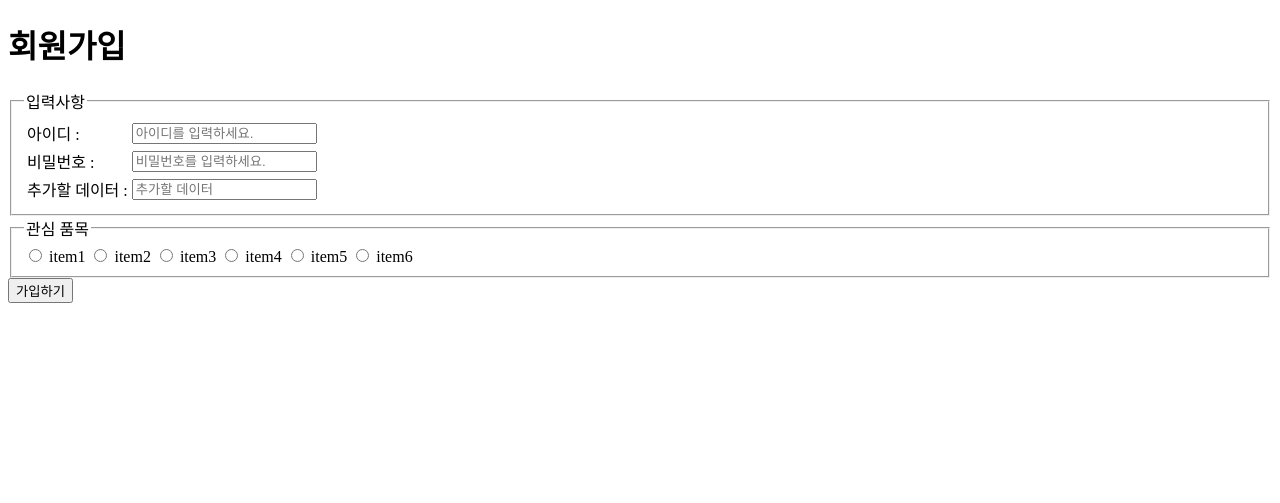
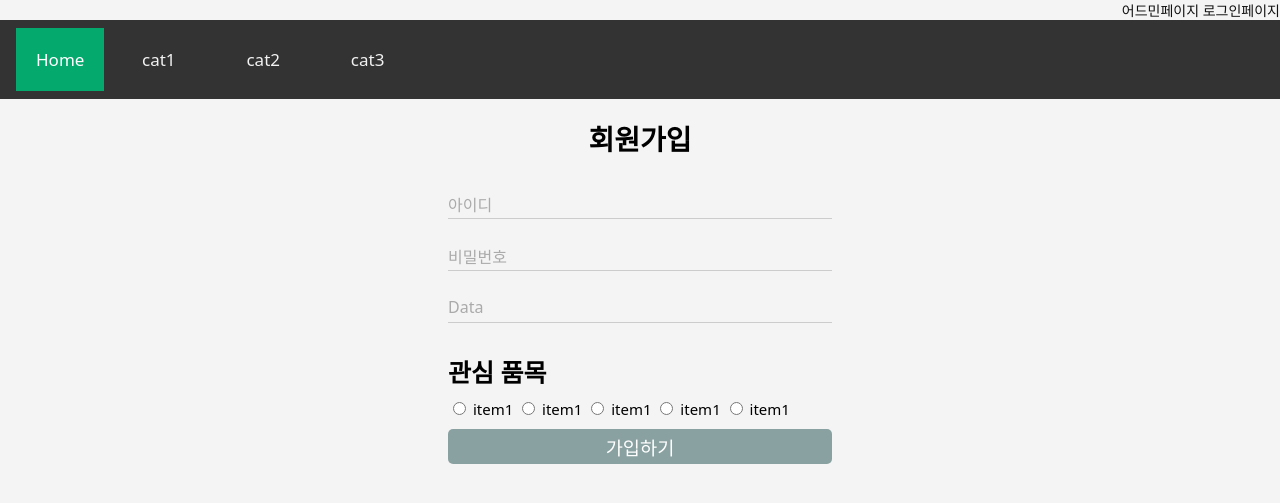
Before and after one commit to junseak1105/Webserver_Teamwork, a PHP site: page /register.php in a window 1280 px wide. Shown: the top 503 px of the page. Run offline with PHP 8.4, Linux system fonts and the light colour scheme; some libraries are stand-ins or nearby versions.

Commit message:
메인 페이지 최신게시글 수정/로그인,회원가입 프론트작업 및 nav 수정

```diff
--- a/css/style.css
+++ b/css/style.css
@@ -521,7 +521,21 @@ button.btn_qa_ans {
 .category_inputbox {
   padding: 10px;
 }
+
 /* nav_main.php 작성 */
+
+.index_head{
+  text-align: right;
+}
+.index_head a{
+  display: inline-block;
+  color: #111;
+  text-decoration: none;
+}
+
+.index_head a:hover {
+  color: #312dee;
+}
 .topnav {
   background-color: #333;
   font-size: 17px;
@@ -728,3 +720,141 @@ table.main_post td.main_post_title a{
   color: black;
   text-decoration: none;
 }
+
+
+/* 로그인 폼 */
+.login_header {
+  display: flex;
+  justify-content: center;
+}
+
+.login_inputbox {
+  display: flex;
+  justify-content: center;
+  position: relative;
+  margin: 10px 0;
+}
+
+.login_inputbox > input {
+  background: transparent;
+  border: none;
+  border-bottom: 1px solid #ccc;
+  padding: 20px 0px 5px 0px;
+  font-size: 14px;
+  width: 30%;
+}
+
+input::placeholder {
+  color: transparent;
+}
+
+input:placeholder-shown + label {
+  color: #aaa;
+  font-size:16px;
+  top:15px;
+}
+
+input:focus + label, label {
+  color:#8aa1a1;
+  font-size: 10pt;
+  pointer-events: none;
+  position: absolute;
+  left: 35%;
+  top: 0px;
+  transition: all 0.2s ease;
+  -webkit-transition: all 0.2s ease;
+  -moz-transition: all 0.2s ease;
+  -o-transition: all 0.2s ease;
+}
+
+input:focus, input:not(:placeholder-shown){
+  border-bottom: solid 1px #8aa1a1; outline:none;
+}
+
+.login_register {
+    text-align: right;
+    margin-right: 35%;
+    margin-top: 5px;
+}
+
+.login_register a {
+  text-decoration: none;
+  color: rgb(164, 164, 164);
+  font-size: 12pt;
+}
+
+.login_register a:hover {
+  color:black;
+}
+
+input.btn_login[type=submit]{
+  display: flex;
+  justify-content: center;
+  background-color: #8aa1a1;
+  border:none;
+  color:white;
+  border-radius: 5px;
+  width:30%;
+  height:35px;
+  font-size: 14pt;
+  margin: auto;
+  margin-top: 10px;
+}
+
+input.btn_login[type=submit]:hover {
+  background-color: #617575;
+}
+
+/* register.php */
+
+.register_header {
+  display: flex;
+  justify-content: center;
+}
+
+.register_inputbox {
+  display: flex;
+  justify-content: center;
+  position: relative;
+  margin: 10px 0;
+}
+
+.register_inputbox > input {
+  position: relative;
+  background: transparent;
+  border: none;
+  border-bottom: 1px solid #ccc;
+  padding: 20px 0px 5px 0px;
+  font-size: 14px;
+  width: 30%;
+  margin: auto;
+}
+
+input.btn_register[type=submit]{
+  display: flex;
+  justify-content: center;
+  background-color: #8aa1a1;
+  border:none;
+  color:white;
+  border-radius: 5px;
+  width:30%;
+  height:35px;
+  font-size: 14pt;
+  margin: auto;
+  margin-top: 10px;
+}
+
+.register_item {
+  width: 30%;
+  margin: auto;
+  margin-top: 30px;
+}
+
+.register_item b{
+  font-size: 25px;
+}
+
+.register_radiobox {
+  margin-top: 10px;
+  font-size: 15px;
+}
--- a/include/nav_main.php
+++ b/include/nav_main.php
@@ -1,8 +1,29 @@
 <nav>
+    <div class="index_head">
+        <a href="./admin_main.php">어드민페이지</a>
+        <a href="./Login.php">로그인페이지</a>
+    </div>
 <div class="topnav">
-    <a class="active" href="index.php">Home</a>
-    <a href="#news">cat1</a>
-    <a href="#contact">cat2</a>
-    <a href="#about">cat3</a>
+    <ul class="category">
+        <a class="active" href="index.php">Home</a>
+            <li class="category_news"> cat1
+                <ul class="category_news_item subitem">
+                    <li><a href="#news">news1</a></li>
+                    <li><a href="#news2">news2</a></li>
+                </ul>
+            </li>
+            <li class="category_contact"> cat2
+                <ul class="category_contact_item subitem">
+                    <li><a href="#news">contact1</a></li>
+                    <li><a href="#news2">contact2</a></li>
+                </ul>
+            </li>
+            <li class="category_about"> cat3
+                <ul class="category_about_item subitem">
+                  <li><a href="#news">about1</a></li>
+                  <li><a href="#news2">about2</a></li>
+                </ul>
+            </li>
+        </ul>
 </div>
 </nav>
--- a/register.php
+++ b/register.php
@@ -1,44 +1,38 @@
 <!DOCTYPE html>
 <html lang="en">
 <head>
+    <?php
+        include "include/head.php";
+    ?>
 </head>
 <body>
-    <form method="post" action="">
-        <h1> 회원가입 </h1>
-        <fieldset>
-            <legend> 입력사항 </legend>
-            <table>
-                <tr>
-                    <td>아이디 : </td>
-                    <td>
-                        <input type="text" name="user_id" placeholder="아이디를 입력하세요.">
-                    </td>
-                </tr>
-                <tr>
-                    <td>비밀번호 : </td>
-                    <td>
-                        <input type="text" name="user_pw" placeholder="비밀번호를 입력하세요.">
-                    </td>
-                </tr>
-                <tr>
-                    <td>추가할 데이터 : </td>
-                    <td>
-                        <input type="text" name="" placeholder="추가할 데이터">
-                    </td>
-                </tr>
-            </table>
-        </fieldset>
-        <fieldset>
-            <legend>관심 품목</legend>
+    <div>
+        <h1 class="register_header">회원가입</h1>
+        <form method="post" action="">
+            <div class="register_inputbox">
+                <input id="userID" type="text" name="userID" placeholder="아이디">
+                <label for="userID"> 아이디 </label>
+            </div>
+            <div class="register_inputbox">
+                <input id="userPW" type="password" name="userPW" placeholder="비밀번호">
+                <label for="userPW">비밀번호</label>
+            </div>
+            <div class="register_inputbox">
+                <input id="data" type="text" name="data" placeholder="data">
+                <label for="data">Data</label>
+            </div>
+            <div class="register_item">
+                <b>관심 품목 <br></b>
+                <div class="register_radiobox">
                     <input type="radio" name="" value=""> item1
-                    <input type="radio" name="" value=""> item2
-                    <input type="radio" name="" value=""> item3
-                    <input type="radio" name="" value=""> item4
-                    <input type="radio" name="" value=""> item5
-                    <input type="radio" name="" value=""> item6
-        </fieldset>
-        <input type="submit" value="가입하기" />
-    </form>
-
+                    <input type="radio" name="" value=""> item1
+                    <input type="radio" name="" value=""> item1
+                    <input type="radio" name="" value=""> item1
+                    <input type="radio" name="" value=""> item1
+                </div>
+            </div>
+            <input class="btn_register" type="submit" value="가입하기" />
+        </form>
+    </div>
 </body>
 </html>
```
Also changed, not shown: other parts of css/style.css (+11 -33 lines), Login.php (+21 -30 lines), index.php (+51 -2 lines).
